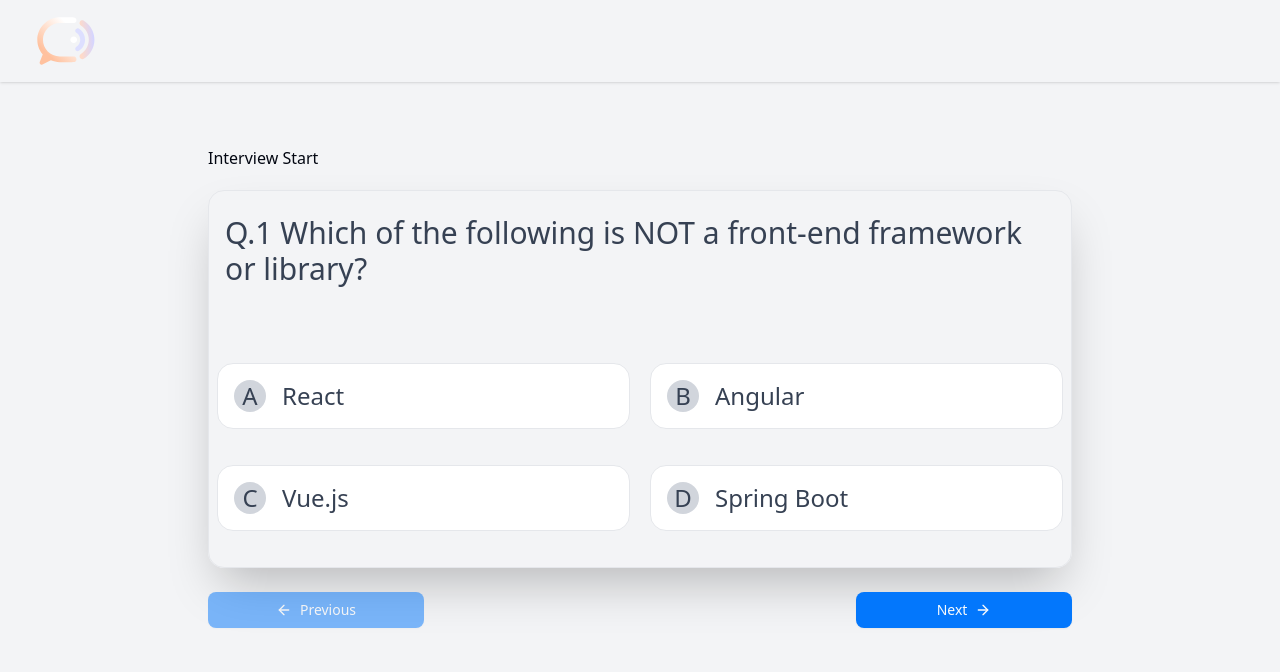
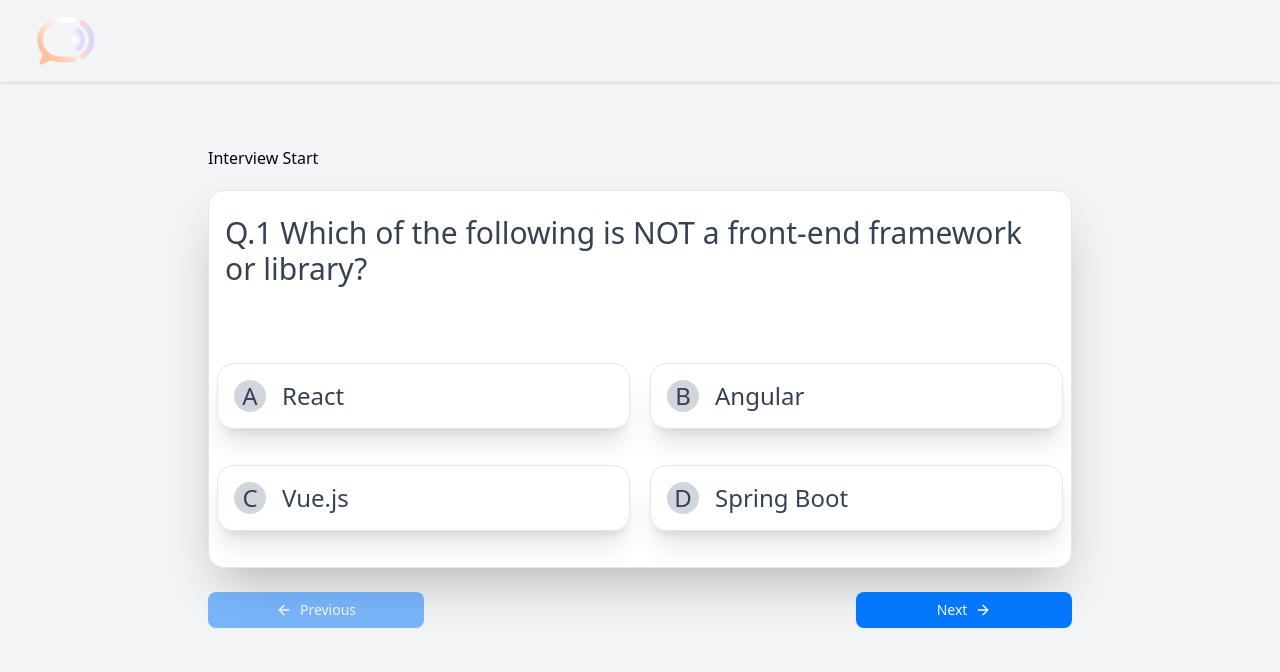
Before and after one commit to Rudresh1604/next-interviewprep26, a Next.js app: page /quizs/1/start in a window 1280 px wide. Shown: the top 672 px of the page. Built offline with nearby package versions, Linux system fonts and the light colour scheme; no server answers; the database is empty.

Commit message:
completed quiz logic

```diff
--- a/app/quizs/[quiz_id]/start/_components/RenderQuizQuestion.jsx
+++ b/app/quizs/[quiz_id]/start/_components/RenderQuizQuestion.jsx
@@ -1,10 +1,16 @@
 import React, { useState } from "react";
 
-const RenderQuizQuestion = ({ question }) => {
+const RenderQuizQuestion = ({
+  question,
+  selectedOption,
+  setSelectedOption,
+  clearAnswer,
+  qsInd,
+}) => {
   console.log("Question", question);
-  const [selectedOption, setSelectedOption] = useState(null);
   const handleSelectedOption = (option) => {
     if (selectedOption == option) {
+      clearAnswer(question?.type, qsInd);
       setSelectedOption(null);
     } else {
       setSelectedOption(option);
@@ -12,7 +18,7 @@
   };
 
   return (
-    <div className="border border-gray-200 shadow-2xl p-5 md:p-2 text-gray-700 rounded-2xl w-full my-5">
+    <div className="border bg-white border-gray-200 shadow-2xl p-5 md:p-2 text-gray-700 rounded-2xl w-full my-5">
       <h1 className="text-3xl font-medium mx-2 mt-4">
         {"Q." + question?.id + "   " + question?.question}
       </h1>
@@ -21,7 +27,7 @@
         {question?.options?.map((option, index) => (
           <div
             key={index}
-            className={`w-full border rounded-2xl p-4 my-2 flex flex-row items-center gap-4 cursor-pointer transition
+            className={`w-full border shadow-xl rounded-2xl p-4 my-2 flex flex-row items-center bg-gray-50 gap-4 cursor-pointer transition
   ${
     option === selectedOption
       ? "bg-green-100 border-green-400 shadow-sm hover:bg-green-200"
--- a/app/quizs/[quiz_id]/start/page.jsx
+++ b/app/quizs/[quiz_id]/start/page.jsx
@@ -3,7 +3,7 @@
 import { QuizDataContext } from "@/context/QuizDataContext";
 import React, { useContext, useEffect, useState } from "react";
 import RenderQuizQuestion from "./_components/RenderQuizQuestion";
-import { ArrowLeft, ArrowRight, MoveRight } from "lucide-react";
+import { ArrowLeft, ArrowRight } from "lucide-react";
 
 const InterviewStartPage = () => {
   const { quizInfo, setQuizInfo } = useContext(QuizDataContext);
@@ -264,6 +264,9 @@
     },
   ]);
   const [qsInd, setQsInd] = useState(0);
+  const [selectedOption, setSelectedOption] = useState(null);
+  const [correctAnswered, setCorrectAnsewered] = useState({});
+  const [totalQuestion, setTotalQuestion] = useState({});
   useEffect(() => {
     console.log(quizInfo);
     if (quizInfo?.quizData) {
@@ -271,11 +274,64 @@
     }
   }, [quizInfo]);
 
+  const clearAnswer = (qsType, qsInd) => {
+    setCorrectAnsewered((prev) => {
+      const updated = { ...prev };
+
+      if (updated[qsType]) {
+        const newSet = new Set(updated[qsType]);
+        newSet.delete(qsInd); // remove the index if exists
+        updated[qsType] = newSet;
+      }
+
+      return updated;
+    });
+  };
+  const handleNextClick = () => {
+    const qs = questionList[qsInd];
+
+    setTotalQuestion((prev) => {
+      const updated = { ...prev };
+      if (!updated[qs.type]) {
+        updated[qs.type] = new Set();
+      }
+      updated[qs.type].add(qsInd);
+      return updated;
+    });
+
+    setCorrectAnsewered((prev) => {
+      const updated = { ...prev };
+
+      if (!updated[qs.type]) {
+        updated[qs.type] = new Set();
+      }
+
+      if (selectedOption?.isCorrect) {
+        const newSet = new Set(updated[qs.type]);
+        newSet.add(qsInd); // add only if correct
+        updated[qs.type] = newSet;
+      } else {
+        const newSet = new Set(updated[qs.type]);
+        newSet.delete(qsInd); // remove if incorrect
+        updated[qs.type] = newSet;
+      }
+
+      return updated;
+    });
+    setQsInd((prev) => prev + 1);
+  };
+
   return (
     <div className="select-none min-h-screen px-20  mt-16 md:px-28 lg:px-43 xl:px-52 border-gray-200 rouded-xl w-full">
       <h1>Interview Start</h1>
       <div className="w-full">
-        <RenderQuizQuestion question={questionList[qsInd]}></RenderQuizQuestion>
+        <RenderQuizQuestion
+          question={questionList[qsInd]}
+          selectedOption={selectedOption}
+          setSelectedOption={setSelectedOption}
+          clearAnswer={clearAnswer}
+          qsInd={qsInd}
+        />
       </div>
       <div className="flex justify-between items-center w-full mt-6">
         <Button
@@ -290,11 +346,17 @@
           <ArrowLeft />
           Previous
         </Button>
+        {/* <Button
+          onClick={() => {
+            console.log(correctAnswered);
+            console.log(totalQuestion);
+          }}
+        >
+          Cl
+        </Button> */}
         <Button
           onClick={() => {
-            setQsInd((prev) => {
-              return prev + 1;
-            });
+            handleNextClick();
           }}
           className="cursor-pointer w-1/4"
           disabled={questionList.length - 1 == qsInd}
```
